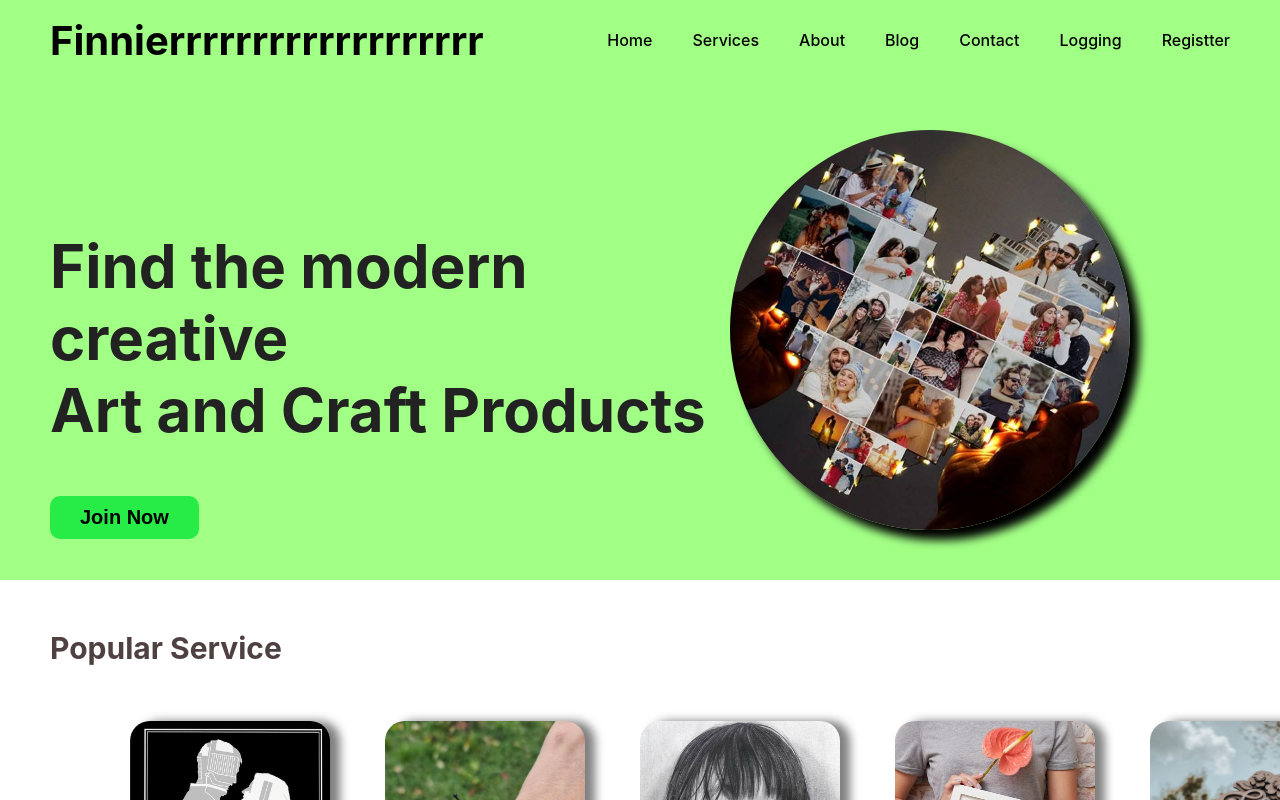
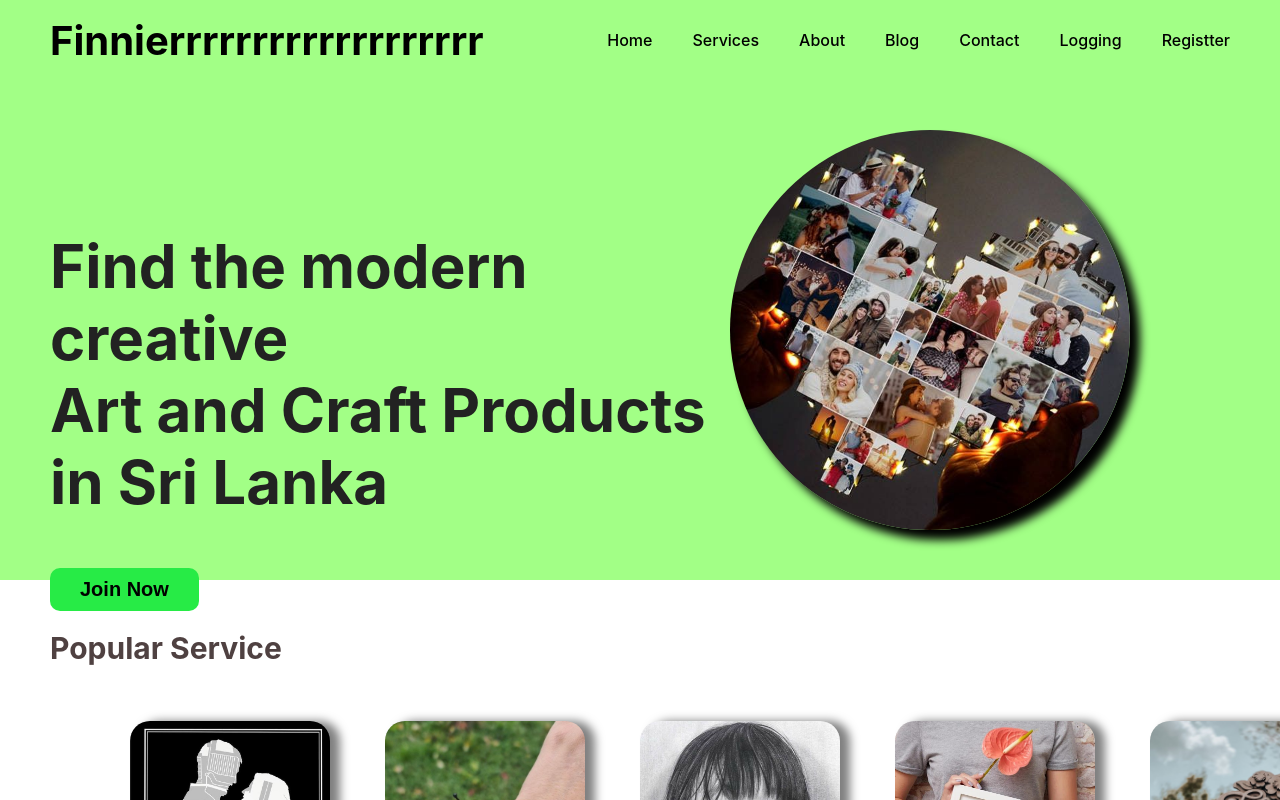
Before and after one commit to Nadun-Dissanayake/Art-and-Craft-Fullstack, a React (Create React App) app in the folder client/: page /home in a window 1280 px wide. Shown: the top 800 px of the page. Built offline with nearby package versions, Linux system fonts and the light colour scheme; no server answers.

Commit message:
Update home_hero.js

```diff
--- a/client/src/home_components/home_hero.js
+++ b/client/src/home_components/home_hero.js
@@ -33,7 +33,7 @@ export default function Home_hero(){
         <section onSubmit={home}>
             <div className="home_hero">
                 <div className="discription">
-                    <h1>Find the modern creative <br/> Art and Craft Products</h1>
+                    <h1>Find the modern creative <br/> Art and Craft Products in Sri Lanka</h1>
                     <button>Join Now</button>
                 </div>
                 <div className="home_img" >
```
